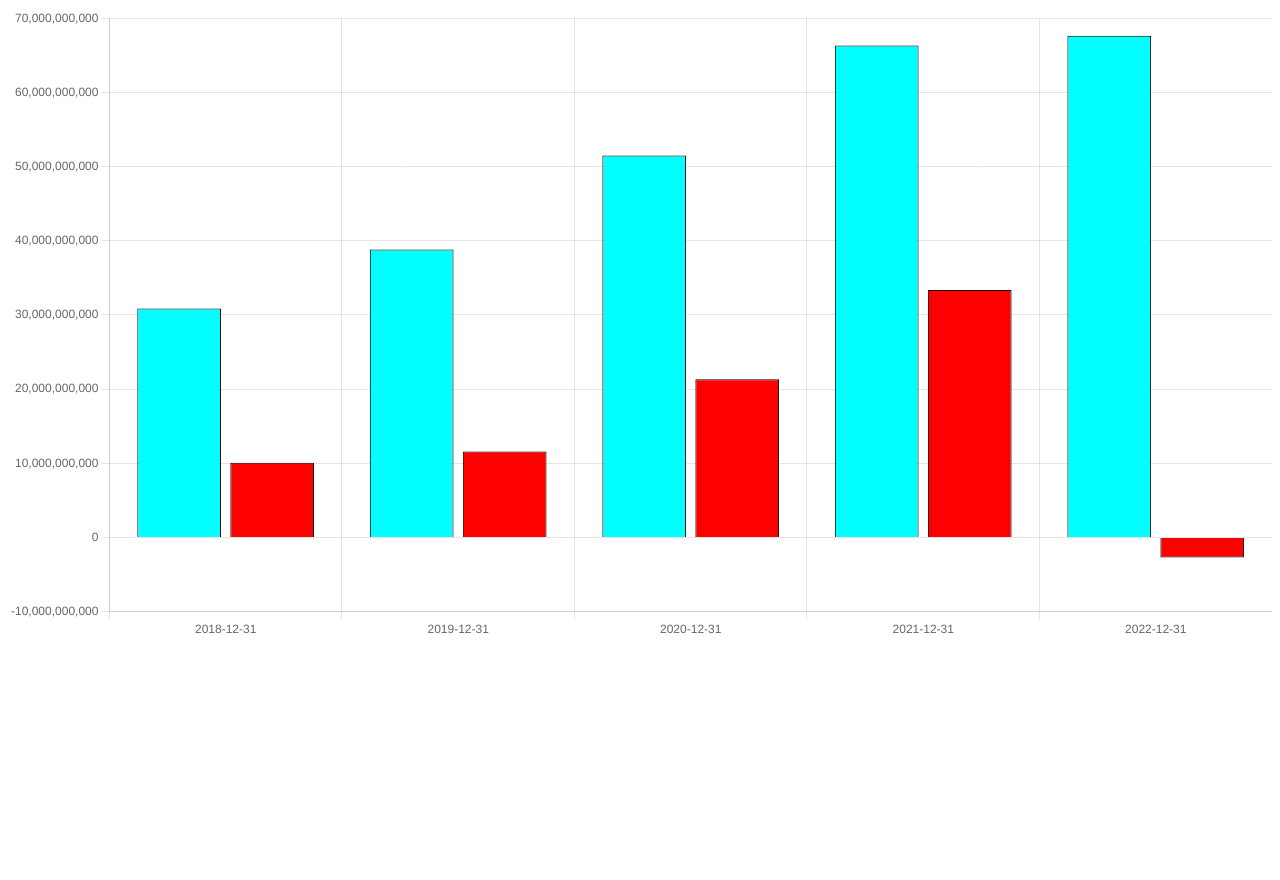
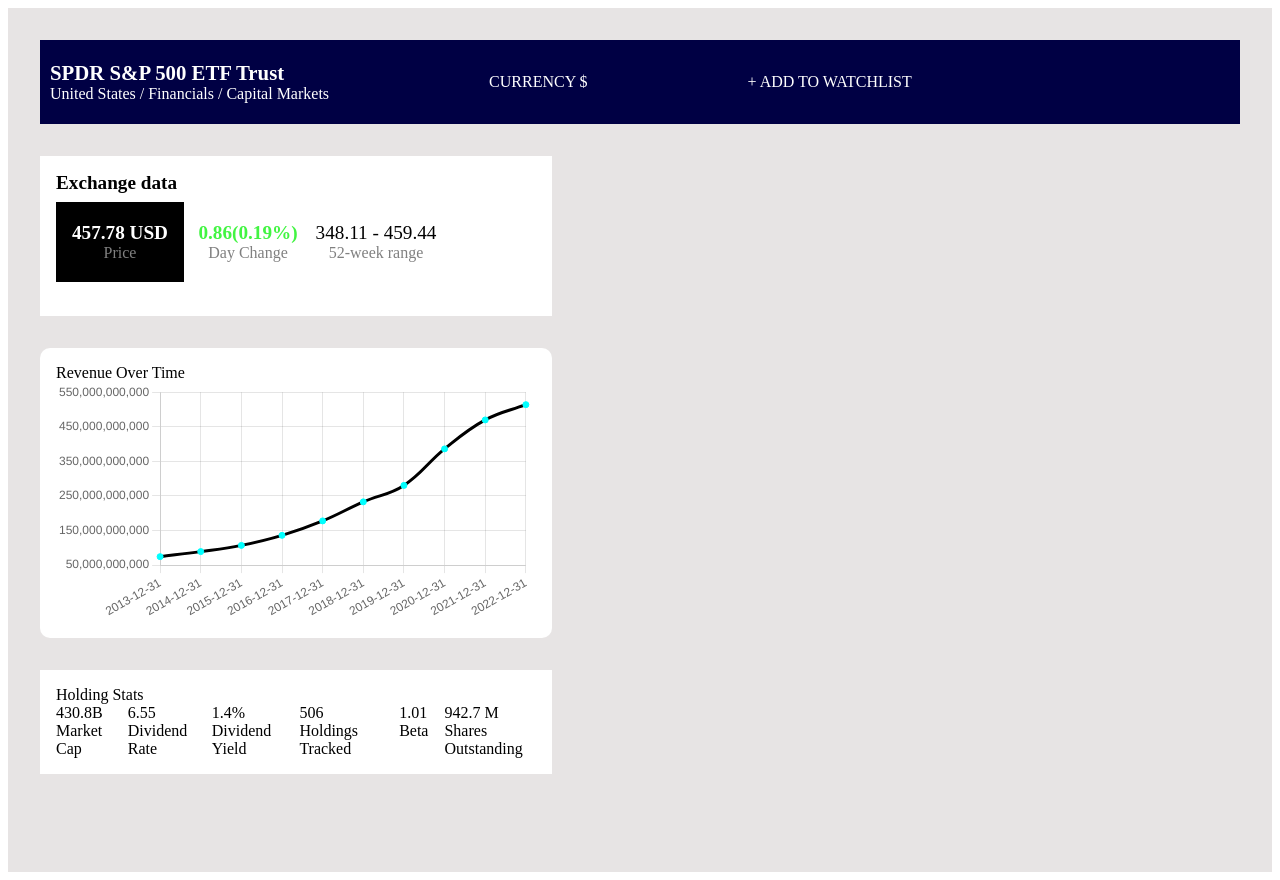
Before and after one commit to onifernando1/charts, a React (Create React App) app in the folder charts/: page / in a window 1280 px wide. Before the commit the page ends 800 px from the top, so only its background shows below. Built offline with nearby package versions, Linux system fonts and the light colour scheme.

Commit message:
add revenue over time to overview

```diff
--- a/charts/src/App.js
+++ b/charts/src/App.js
@@ -9,9 +9,9 @@
 function App() {
   return (
     <>
-      {/* <Overview /> */}
+      <Overview />
       {/* <RevenueOverTime /> */}
-      <GrossProfitNetIncome />
+      {/* <GrossProfitNetIncome /> */}
     </>
   );
 }
--- /dev/null
+++ b/charts/src/assets/styles/lineGraph.css
@@ -0,0 +1,4 @@
+.line-graph {
+  width: 30rem;
+  background-color: white;
+}
--- /dev/null
+++ b/charts/src/assets/styles/revenueovertime.css
@@ -0,0 +1,7 @@
+.revenue-over-time-container {
+  background-color: white;
+  width: 30rem;
+  padding: 1rem;
+  margin-top: 2rem;
+  border-radius: 10px;
+}
--- a/charts/src/components/GrossProfitNetIncome.js
+++ b/charts/src/components/GrossProfitNetIncome.js
@@ -78,7 +78,10 @@
   };
 
   return (
-    <div>
+    <div className="gross-profit-net-income-container">
+      <div className="gross-profit-net-income-title">
+        Gross Profit/Net income
+      </div>
       <BarChart
         x={dateArray}
         dataset1={grossProfitArray}
--- a/charts/src/components/LineGraph.js
+++ b/charts/src/components/LineGraph.js
@@ -1,5 +1,7 @@
 import React from "react";
 import { Line } from "react-chartjs-2";
+import "../assets/styles/lineGraph.css";
+
 import {
   Chart as ChartJS,
   LineElement,
--- a/charts/src/components/Overview.js
+++ b/charts/src/components/Overview.js
@@ -5,6 +5,7 @@
 import HoldingStats from "./HoldingStats";
 import { requestData } from "../sampleData/requestData";
 import { useState } from "react";
+import RevenueOverTime from "./RevenueOverTime";
 
 function Overview() {
   const sp500price = 457.78;
@@ -42,7 +43,8 @@
           />
         </div>
         <div>
-          <PriceHistory />
+          {/* <PriceHistory /> */}
+          <RevenueOverTime />
         </div>
         <div>
           <HoldingStats
--- a/charts/src/components/RevenueOverTime.js
+++ b/charts/src/components/RevenueOverTime.js
@@ -2,6 +2,7 @@
 import { useState, useEffect } from "react";
 import { requestData } from "../sampleData/requestData";
 import LineGraph from "./LineGraph";
+import "../assets/styles/revenueovertime.css";
 
 function RevenueOverTime(props) {
   const [currentRequestData, setCurrentRequestData] = useState([]);
```
Also changed, not shown: charts/src/components/IncomeComposition.js (added, +7 -0 lines).
